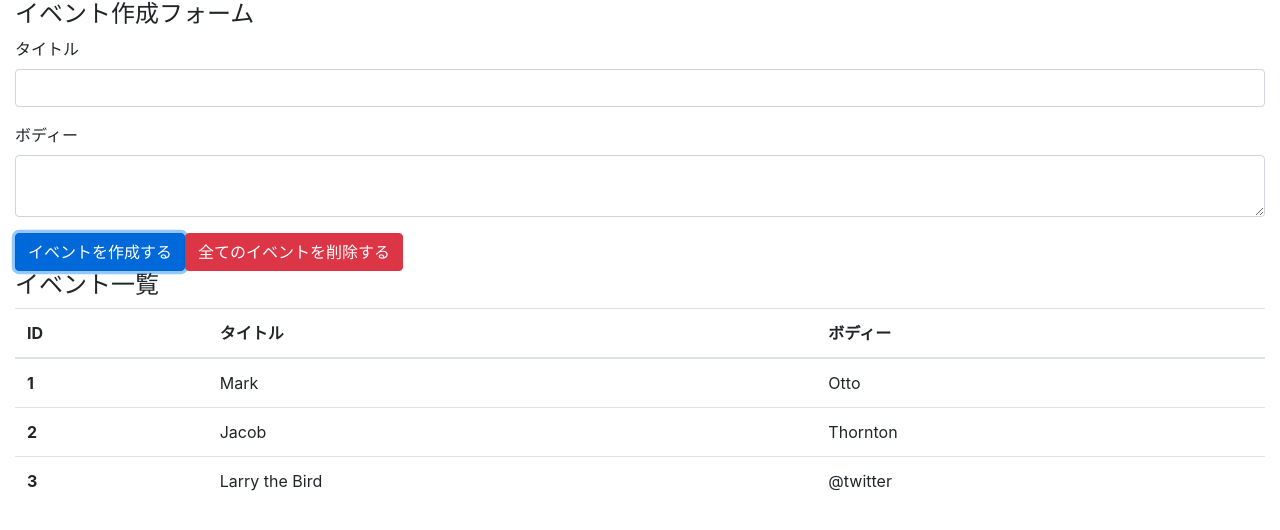
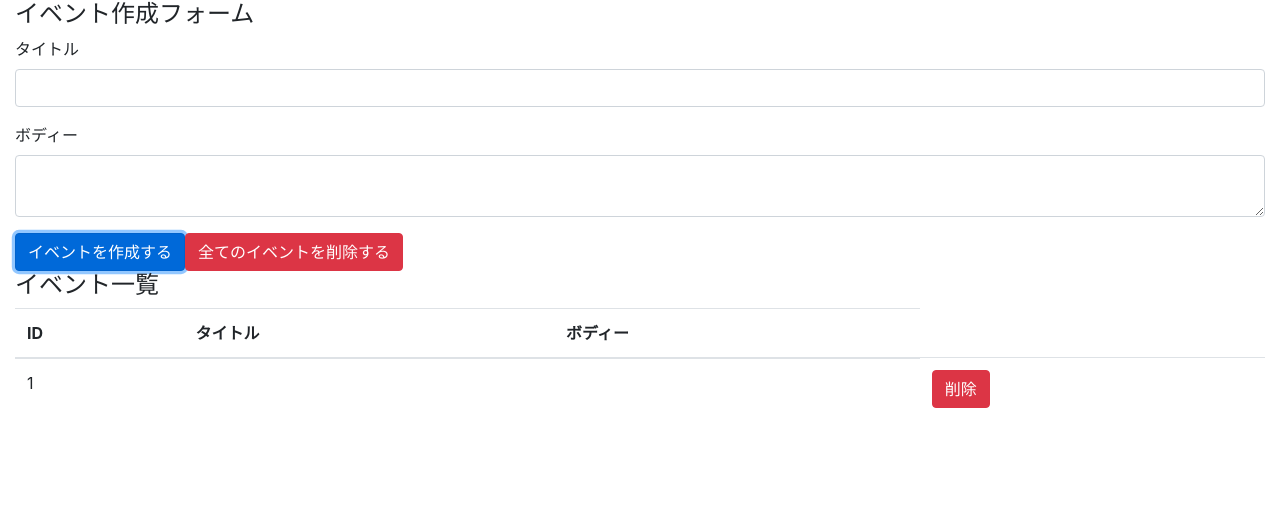
Before and after one commit to junpeko5/udemy-react-hooks, a React (Create React App) app: page / in a window 1280 px wide. Both pictures are taken after a click on the button "イベントを作成する". Shown: the top 530 px of the page. Built offline with nearby package versions, Linux system fonts and the light colour scheme.

Commit message:
イベント一覧に作成したイベントを表示させよう

```diff
--- a/src/components/App.js
+++ b/src/components/App.js
@@ -1,5 +1,6 @@
 import React, { useState, useReducer } from 'react';
 
+import Event from './Event'
 import reducer from '../reducers'
 
 const App = () => {
@@ -17,7 +18,7 @@
     setTitle('');
     setBody("");
   }
-  console.log(state)
+
   return (
     <div className="container-fluid">
       <h4>イベント作成フォーム</h4>
@@ -47,21 +48,7 @@
           </tr>
         </thead>
         <tbody>
-          <tr>
-            <th scope="row">1</th>
-            <td>Mark</td>
-            <td>Otto</td>
-          </tr>
-          <tr>
-            <th scope="row">2</th>
-            <td>Jacob</td>
-            <td>Thornton</td>
-          </tr>
-          <tr>
-            <th scope="row">3</th>
-            <td>Larry the Bird</td>
-            <td>@twitter</td>
-          </tr>
+          { state.map((event) => <Event key={event.id} event={event} dispatch={dispatch} />) }
         </tbody>
       </table>
     </div>
--- /dev/null
+++ b/src/components/Event.js
@@ -0,0 +1,29 @@
+import React from 'react';
+
+const Event = ({ event, dispatch }) => {
+  const id = event.id;
+  const handleClickDeleteButton = () => {
+    dispatch({
+      type: "DELETE_EVENT",
+      id
+    });
+  };
+  return (
+    <tr>
+      <td>{id}</td>
+      <td>{event.title}</td>
+      <td>{event.body}</td>
+      <td>
+        <button
+          type="button"
+          onClick={handleClickDeleteButton}
+          className="btn btn-danger"
+        >
+          削除
+        </button>
+      </td>
+    </tr>
+  );
+}
+
+export default Event;
--- a/src/reducers/index.js
+++ b/src/reducers/index.js
@@ -4,10 +4,10 @@
       const event = { title: action.title, body: action.body }
       const length = state.length;
       let id = length === 0 ? 1 : state[length - 1].id + 1;
-
       return [...state, { id, ...event} ];
     case 'DELETE_EVENT':
-      return state;
+      console.log(action)
+      return state.filter(event => event.id !== action.id);
     case 'DELETE_ALL_EVENTS':
       return [];
     default:
```
